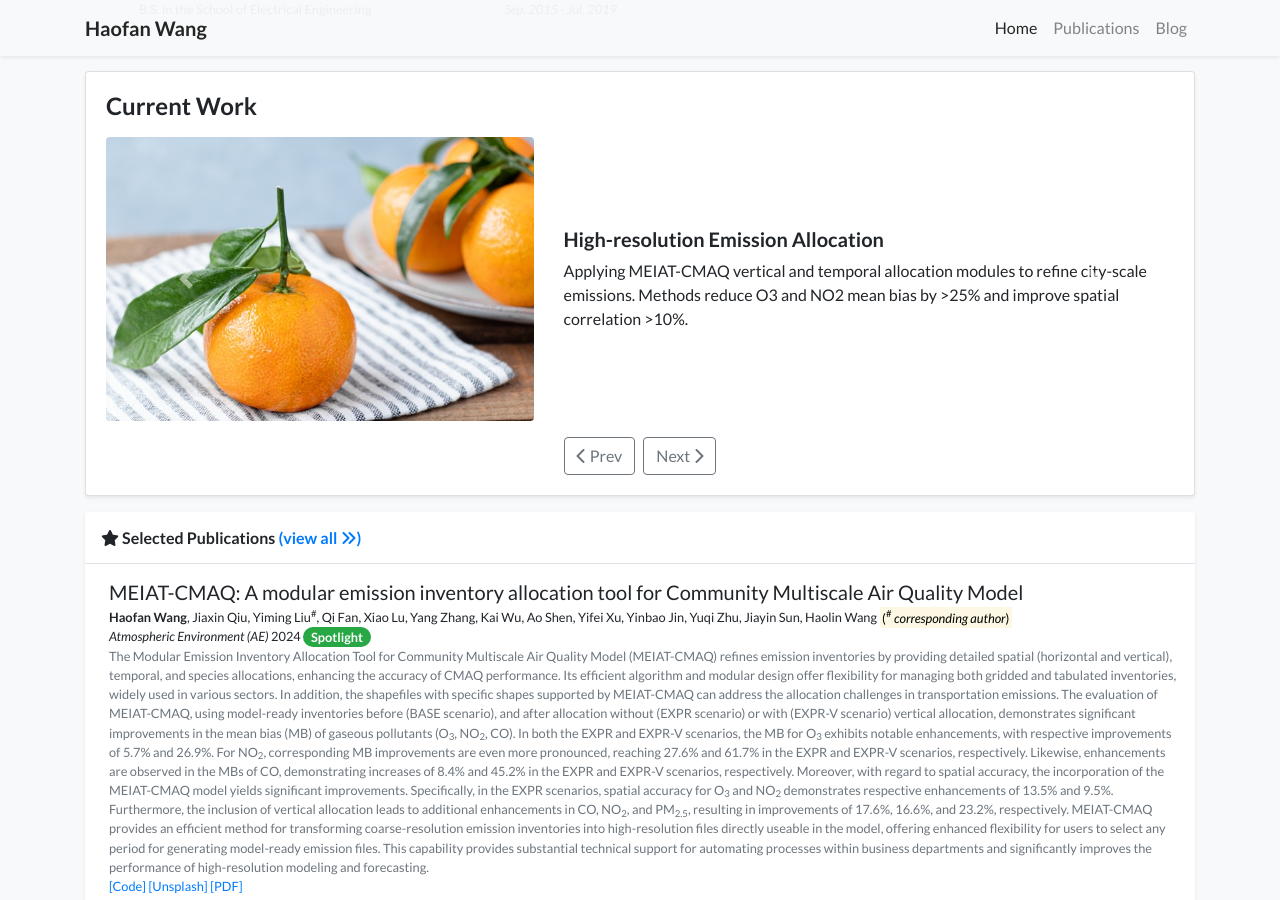
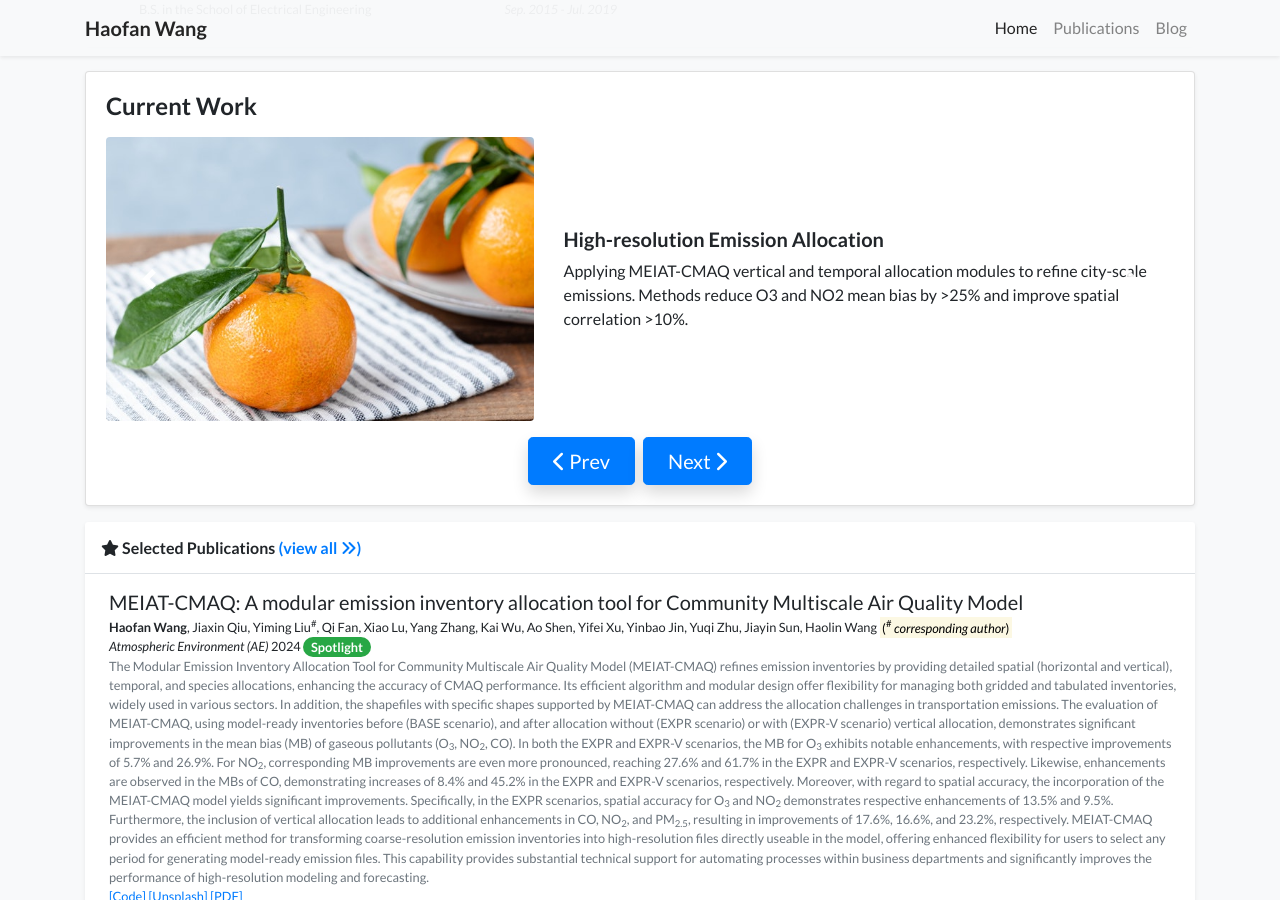
Before and after one commit to Airwhf/Airwhf.github.io, a Jekyll site: the page built from index.html, in a window 1280 px wide and 900 px high, scrolled down 704 px. Built offline with Jekyll 4.4.1, drawn with Linux system fonts in a browser that asks for light colours; a style sheet for code colours, icons or effects is not loaded.

Commit message:
Update current_work_carousel.html

```diff
--- a/_includes/widgets/current_work_carousel.html
+++ b/_includes/widgets/current_work_carousel.html
@@ -25,20 +25,20 @@
                 </div>
                 {% endfor %}
             </div>
-            <a class="carousel-control-prev" href="#currentWorkCarousel" role="button" data-slide="prev">
+            <a class="carousel-control-prev" href="#currentWorkCarousel" role="button" data-slide="prev" style="width: 8%; opacity: 0.9;">
                 <span class="carousel-control-prev-icon" aria-hidden="true"></span>
                 <span class="sr-only">Previous</span>
             </a>
-            <a class="carousel-control-next" href="#currentWorkCarousel" role="button" data-slide="next">
+            <a class="carousel-control-next" href="#currentWorkCarousel" role="button" data-slide="next" style="width: 8%; opacity: 0.9;">
                 <span class="carousel-control-next-icon" aria-hidden="true"></span>
                 <span class="sr-only">Next</span>
             </a>
         </div>
         <div class="d-flex justify-content-center mt-3">
-            <button class="btn btn-outline-secondary mr-2" type="button" data-target="#currentWorkCarousel" data-slide="prev">
+            <button class="btn btn-primary btn-lg shadow mr-2 px-4" type="button" data-target="#currentWorkCarousel" data-slide="prev">
                 <i class="fas fa-chevron-left"></i> Prev
             </button>
-            <button class="btn btn-outline-secondary" type="button" data-target="#currentWorkCarousel" data-slide="next">
+            <button class="btn btn-primary btn-lg shadow px-4" type="button" data-target="#currentWorkCarousel" data-slide="next">
                 Next <i class="fas fa-chevron-right"></i>
             </button>
         </div>
```
